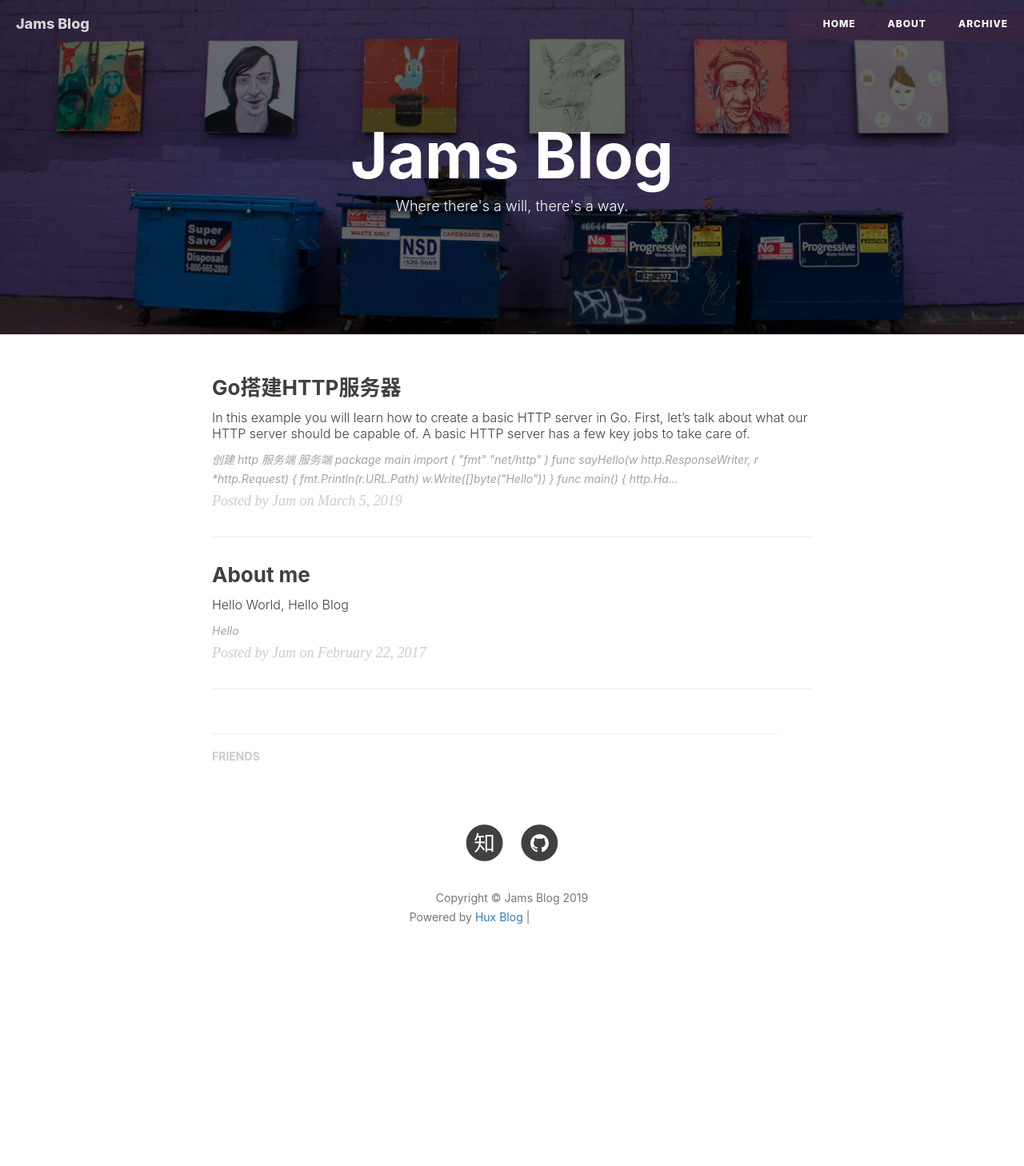
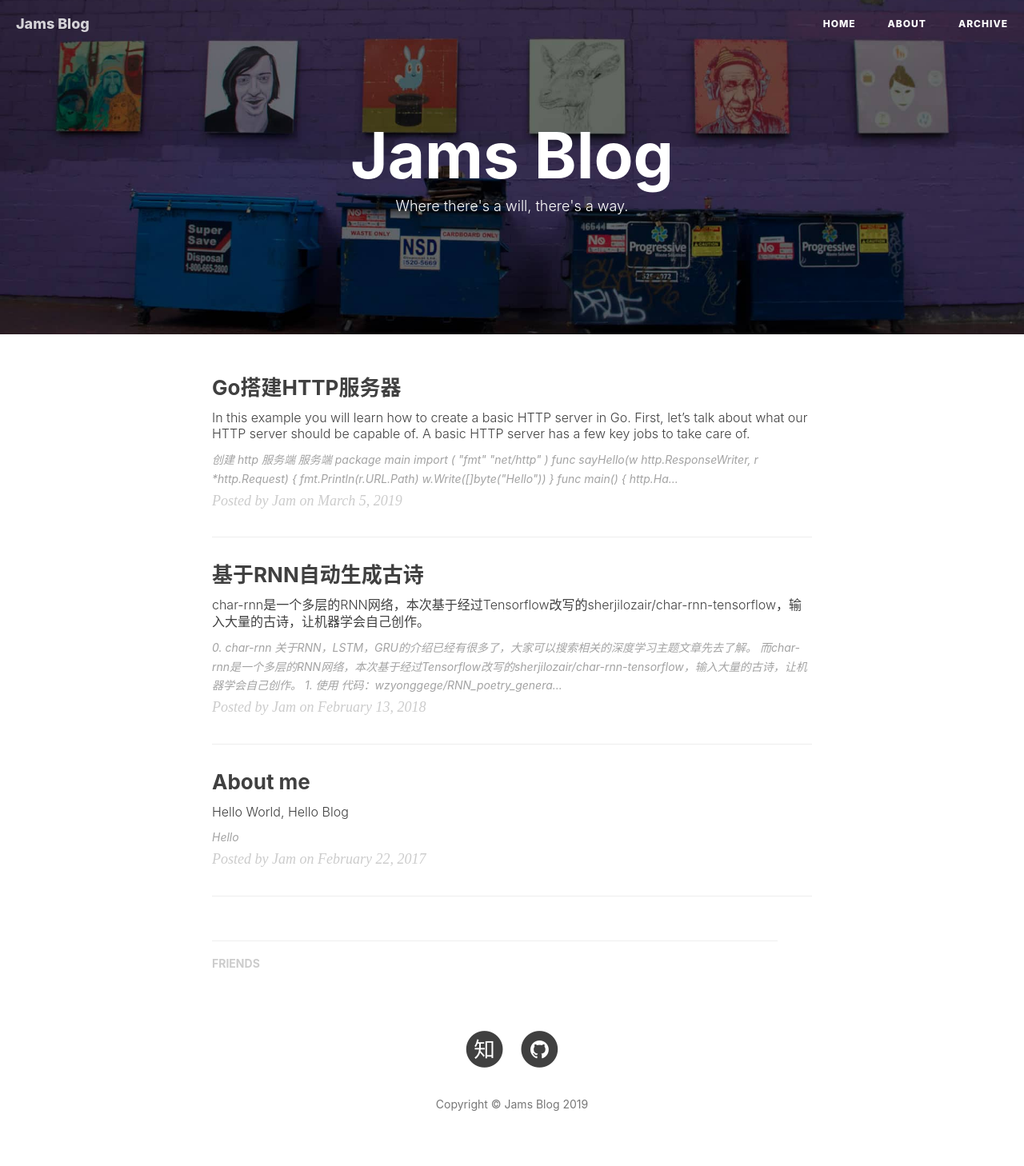
Before and after one commit to wzyonggege/wzyonggege.github.io, a Jekyll site: the page built from index.html, in a window 1280 px wide. Shown: the whole page at 80% size. Built offline with Jekyll 4.4.1, drawn with Linux system fonts in a browser that asks for light colours; nearby versions of some CDN libraries; the list of posts is cut into pages by our own code; comment, search, counter and statistics services are not loaded; before the commit the page ends 1224 px from its top, so only the background shows below that; grey boxes are pictures that could not be loaded.

Commit message:
add post rnn poetry

```diff
--- a/_config.yml
+++ b/_config.yml
@@ -3,7 +3,7 @@ title: Jams Blog
 SEOTitle: Jams Blog
 header-img: img/home-bg-art.jpg
 email: admin@gmail.com
-description: ""
+description: "潦潦草草的记录|后端开发|机器学习|瞎写东西"
 keyword: "Python, GO, Linux, Movie"
 url: "https://wangzhy.me"              # your host, for absolute URL
 baseurl: ""                             # for example, '/blog' if your blog hosted on 'host/blog'
--- a/_includes/footer.html
+++ b/_includes/footer.html
@@ -9,12 +9,12 @@
                 <p class="copyright text-muted">
                     Copyright &copy; {{ site.title }} {{ site.time | date: '%Y' }}
                     <br>
-                    Powered by <a href="http://huangxuan.me">Hux Blog</a> |
+                    <!-- Powered by <a href="http://huangxuan.me">Hux Blog</a> |
                     <iframe
                         style="margin-left: 2px; margin-bottom:-5px;"
                         frameborder="0" scrolling="0" width="100px" height="20px"
                         src="https://ghbtns.com/github-btn.html?user=huxpro&repo=huxpro.github.io&type=star&count=true" >
-                    </iframe>
+                    </iframe> -->
                 </p>
             </div>
         </div>
--- /dev/null
+++ b/_posts/2018-02-13-rnn-poetry.markdown
@@ -0,0 +1,87 @@
+---
+layout:     post
+title:      "基于RNN自动生成古诗"
+subtitle:   "char-rnn是一个多层的RNN网络，本次基于经过Tensorflow改写的sherjilozair/char-rnn-tensorflow，输入大量的古诗，让机器学会自己创作。"
+date:       2018-02-13 12:00:00
+author:     "Jam"
+header-img: "img/about-bg.jpg"
+tags:
+    - Life
+---
+
+## 0. char-rnn
+
+关于RNN，LSTM，GRU的介绍已经有很多了，大家可以搜索相关的深度学习主题文章先去了解。
+
+而char-rnn是一个多层的RNN网络，本次基于经过Tensorflow改写的sherjilozair/char-rnn-tensorflow，输入大量的古诗，让机器学会自己创作。
+
+## 1. 使用
+
+<p>
+    代码：wzyonggege/RNN_poetry_generator |
+    <iframe
+        style="margin-left: 2px; margin-bottom:-5px;"
+        frameborder="0" scrolling="0" width="100px" height="20px"
+        src="https://ghbtns.com/github-btn.html?user=wzyonggege&repo=RNN_poetry_generator&type=star&count=true" >
+    </iframe>
+</p>
+
+#### 环境
+- Python 3.6
+- Tensorflow 1.2.0
+
+#### 使用
+
+<pre>
+帮助
+python poetry_gen.py --help
+命令行显示：
+
+usage: poetry_gen.py [-h] [--mode MODE] [--head HEAD]
+
+optional arguments:
+  -h, --help   show this help message and exit
+  --mode MODE  usage: train or sample, sample is default
+  --head HEAD  生成藏头诗
+</pre>
+
+- 训练样本数据
+<pre>python poetry_gen.py --mode train</pre>
+
+- 生成古诗
+
+上面的训练可能会花点时间，当然你也可以减少数据量去训练（GPU可以无视）。
+
+训练完成之后：
+
+<pre>python poetry_gen.py --mode sample</pre>
+
+即可生成古诗：
+
+（可以选择选取多少个高频的汉字，若模型生成的不在选取的字典中，用‘*’代替）
+
+> 南晓弦门络丹墀，晚来兰槛酒盘弯。
+> 故人无岁江水长，两泪任身泪满缨。
+>（先不管内容了～～）
+
+生成藏头诗
+
+<pre>python poetry_gen.py --mode sample --head 明月别枝惊鹊</pre>
+
+> 明年襟宠任，月出画床帘。别有平州伯性悔，枝边折得李桑迷。惊腰每异年三杰，鹊出交钟玉笛频。
+
+再来一首
+
+> 明排东西落，月浣绮罗纷。别月鲜方淡，枝枝胜鸟争。惊传元羽节，鹊堞吹桑衫。
+
+
+## 2. 最后
+
+<p>
+    代码代码：wzyonggege/RNN_poetry_generator |
+    <iframe
+        style="margin-left: 2px; margin-bottom:-5px;"
+        frameborder="0" scrolling="0" width="100px" height="20px"
+        src="https://ghbtns.com/github-btn.html?user=wzyonggege&repo=RNN_poetry_generator&type=star&count=true" >
+    </iframe>
+</p>
```
Also changed, not shown: img/favicon.ico.
